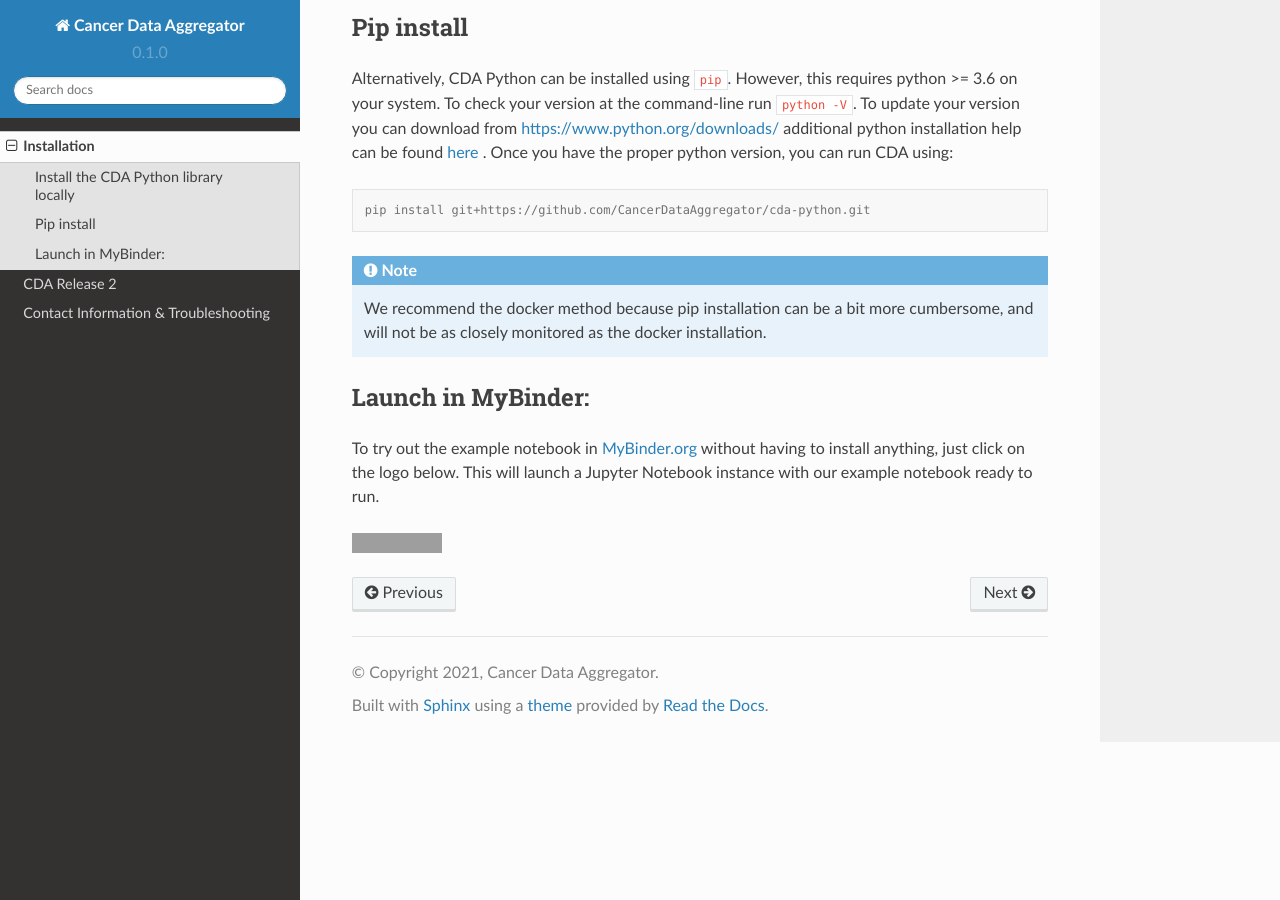
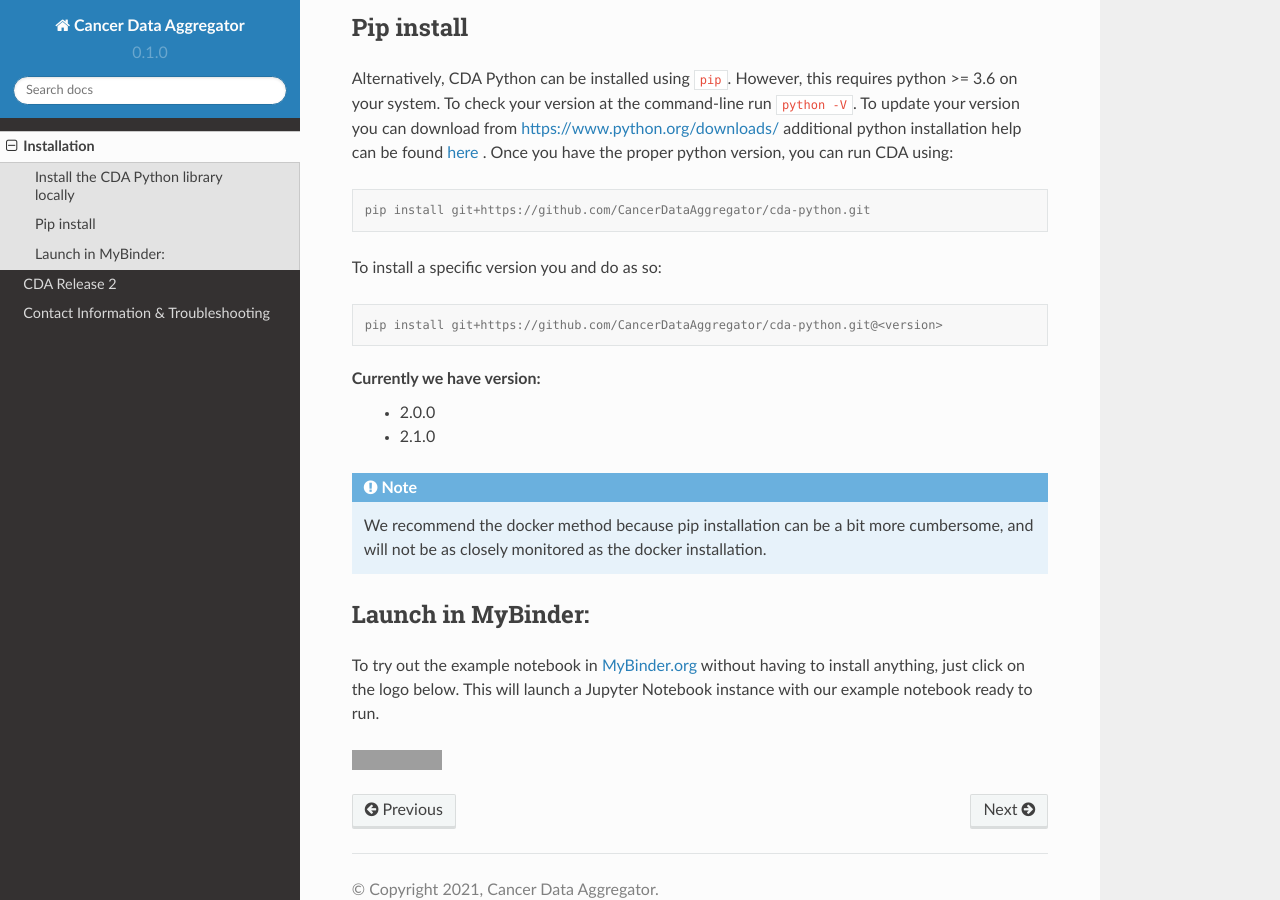
Before and after one commit to CancerDataAggregator/CDA-HelpDesk, a Sphinx documentation site: the page built from docs/source/Installation.rst, in a window 1280 px wide and 900 px high, scrolled down 639 px. Built offline with Sphinx 7.4.7 and the Read the Docs theme 2.0.0, drawn with Linux system fonts in a browser that asks for light colours; pages that are not in the unit, such as notebooks, are missing from menus; grey boxes are pictures that could not be loaded.

Commit message:
added version install to install page

```diff
--- a/docs/source/Installation.rst
+++ b/docs/source/Installation.rst
@@ -29,6 +29,16 @@
 
    pip install git+https://github.com/CancerDataAggregator/cda-python.git
 
+To install a specific version you and do as so:
+
+.. code-block:: console
+
+   pip install git+https://github.com/CancerDataAggregator/cda-python.git@<version>
+
+Currently we have version:
+   - 2.0.0
+   - 2.1.0
+
 .. note::
 
    We recommend the docker method because pip installation can be a bit more cumbersome, and will not be as closely monitored as the docker installation.
```
